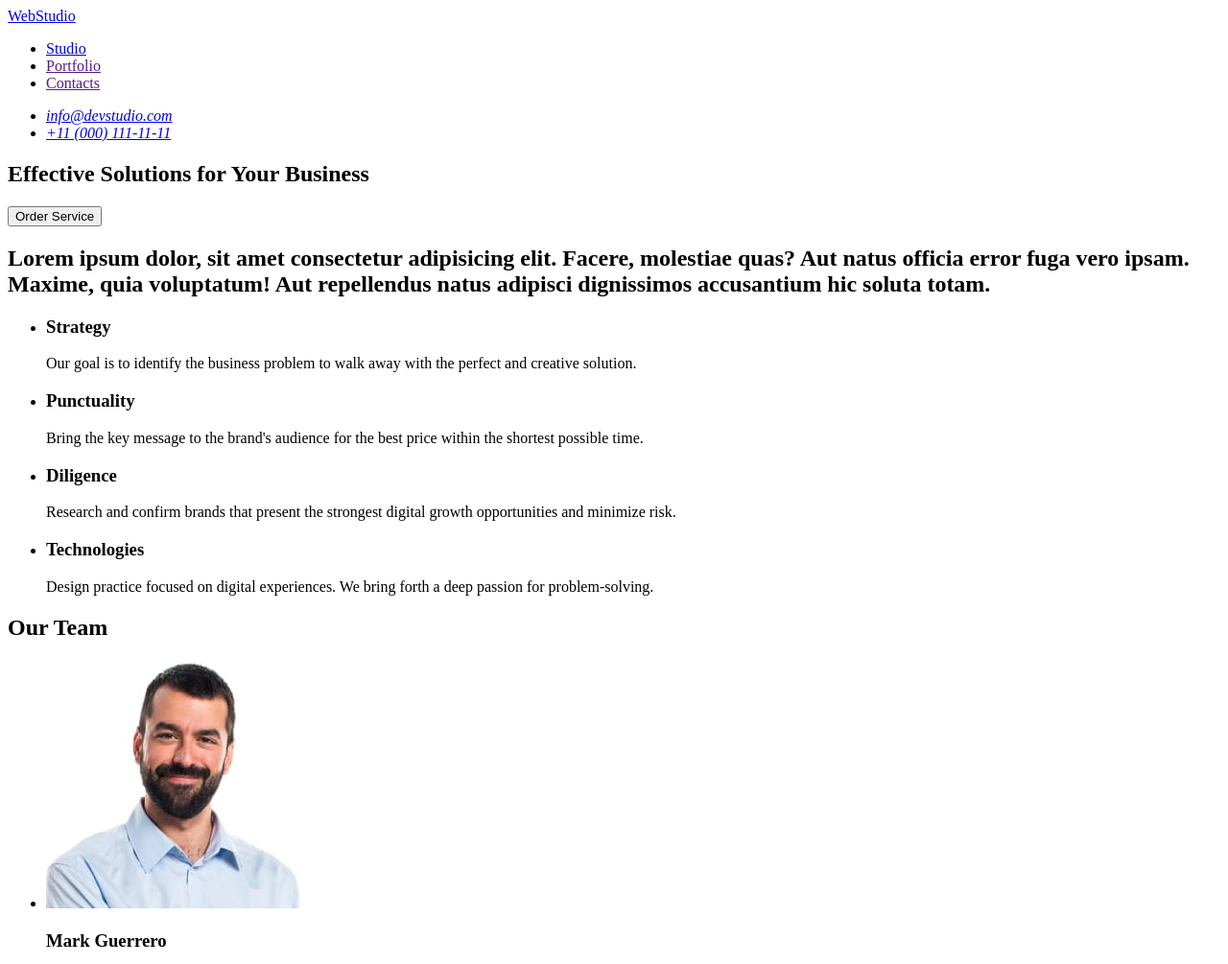
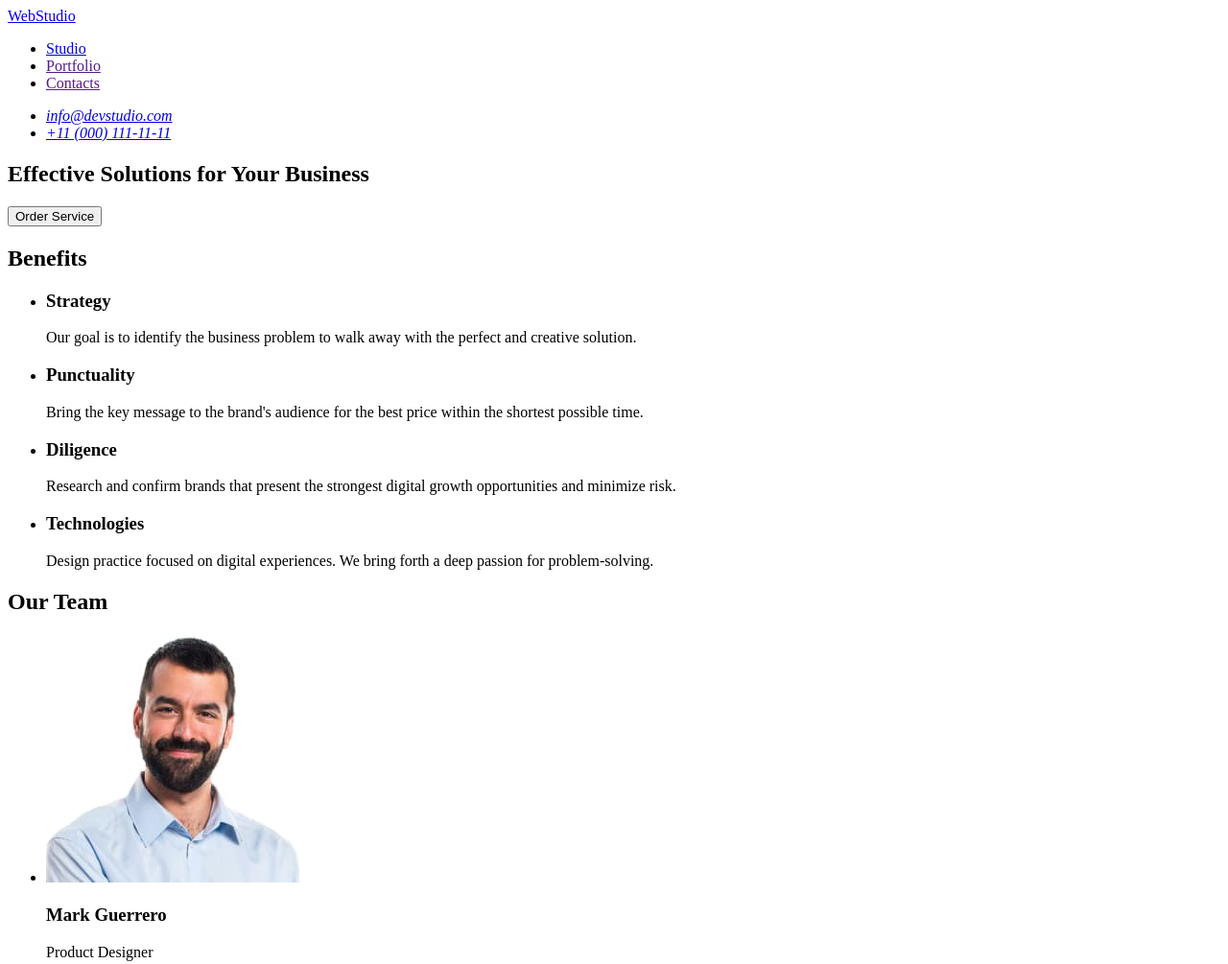
Before and after one commit to Podolianyk/goit-markup-hw-01, a plain HTML site: page index.html in a window 1280 px wide. Shown: the top 1005 px of the page at 96% size. Drawn offline with Linux system fonts and the light colour scheme.

Commit message:
title change

```diff
--- a/index.html
+++ b/index.html
@@ -42,9 +42,7 @@
         </section>
 
         <section>
-            <h2>Lorem ipsum dolor, sit amet consectetur adipisicing elit. Facere, molestiae quas? Aut natus officia
-                error fuga vero ipsam. Maxime, quia voluptatum! Aut repellendus natus adipisci dignissimos accusantium
-                hic soluta totam.</h2>
+            <h2>Benefits</h2>
             <ul>
                 <li>
                     <h3>Strategy</h3>
```
